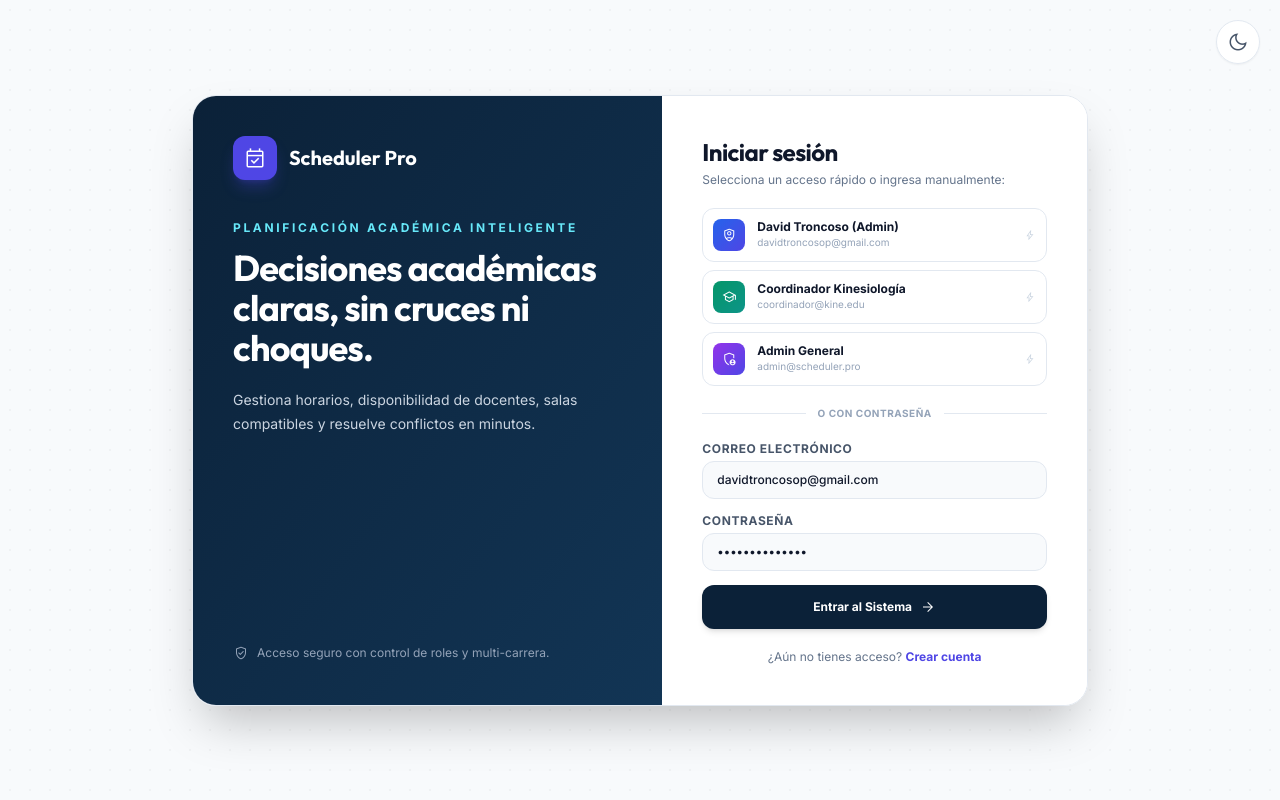
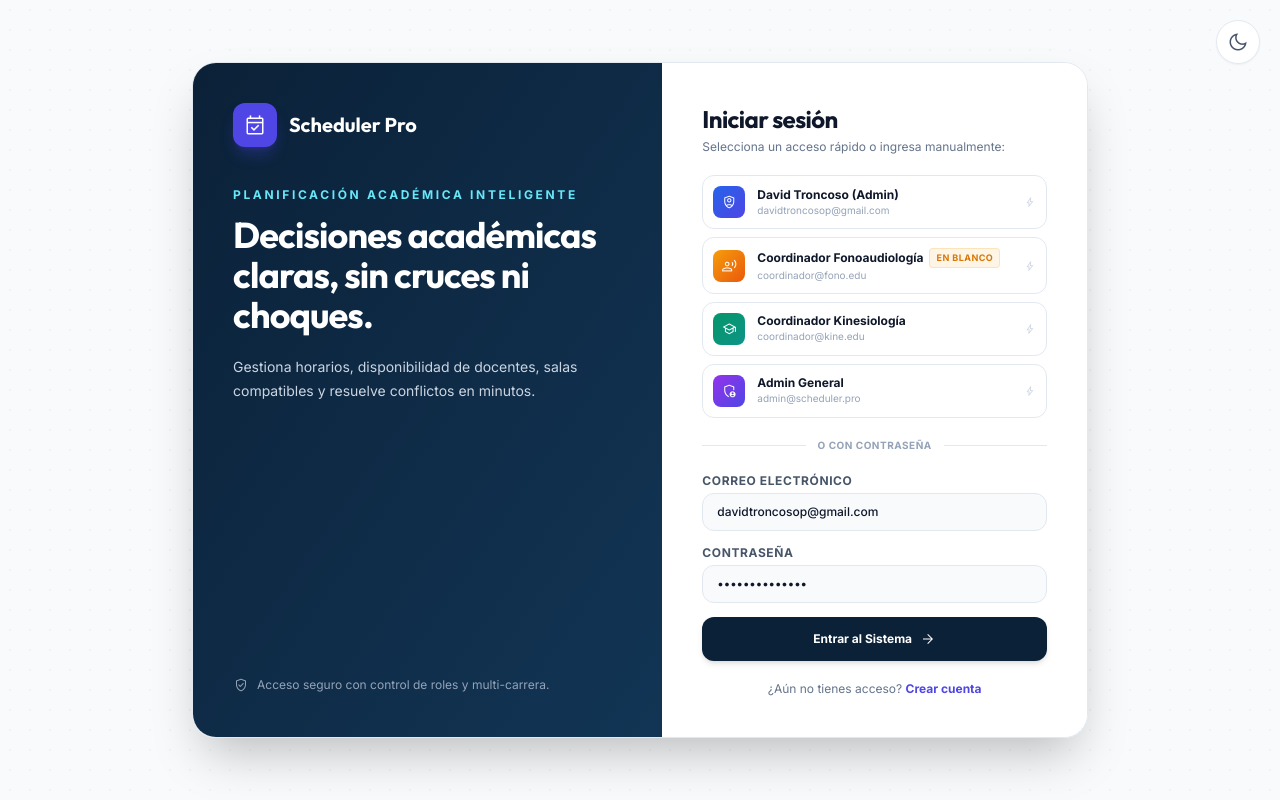
Before and after one commit to davidtroncosop/scheluder, a React (Vite) app: page / in a window 1280 px wide. Built offline with nearby package versions, Linux system fonts and the light colour scheme; no server answers.

Commit message:
feat(auth): agregar acceso rapido de Coordinador de Fonoaudiologia en LoginPage

```diff
--- a/pages/LoginPage.tsx
+++ b/pages/LoginPage.tsx
@@ -10,6 +10,7 @@ interface LoginPageProps {
 
 const QUICK_ACCOUNTS = [
   { email: 'davidtroncosop@gmail.com', password: 'DemoLocal2026!', label: 'David Troncoso (Admin)', description: 'Administrador total del sistema', icon: 'shield_person', color: 'from-blue-600 to-indigo-600' },
+  { email: 'coordinador@fono.edu', password: 'DemoLocal2026!', label: 'Coordinador Fonoaudiología', description: 'Planificación desde cero', icon: 'record_voice_over', color: 'from-amber-500 to-orange-600', badge: 'En blanco' },
   { email: 'coordinador@kine.edu', password: 'DemoLocal2026!', label: 'Coordinador Kinesiología', description: 'Planificación de carrera', icon: 'school', color: 'from-emerald-600 to-teal-600' },
   { email: 'admin@scheduler.pro', password: 'DemoLocal2026!', label: 'Admin General', description: 'Gestión institucional', icon: 'admin_panel_settings', color: 'from-purple-600 to-indigo-600' },
 ];
@@ -112,7 +113,14 @@ const LoginPage: React.FC<LoginPageProps> = ({ onToggleDarkMode, isDarkMode }) =
                     <span className="material-symbols-outlined text-base">{acc.icon}</span>
                   </div>
                   <div className="min-w-0 flex-1">
-                    <p className="text-xs font-bold text-slate-900 dark:text-white group-hover:text-primary transition-colors">{acc.label}</p>
+                    <div className="flex items-center gap-1.5">
+                      <p className="text-xs font-bold text-slate-900 dark:text-white group-hover:text-primary transition-colors">{acc.label}</p>
+                      {'badge' in acc && acc.badge && (
+                        <span className="px-1.5 py-0.5 text-[9px] font-bold uppercase tracking-wider rounded bg-amber-500/10 text-amber-600 dark:text-amber-400 border border-amber-500/20">
+                          {acc.badge}
+                        </span>
+                      )}
+                    </div>
                     <p className="text-[10px] text-slate-400 truncate">{acc.email}</p>
                   </div>
                   <span className="material-symbols-outlined text-xs text-slate-300 group-hover:text-primary transition-colors">bolt</span>
```
